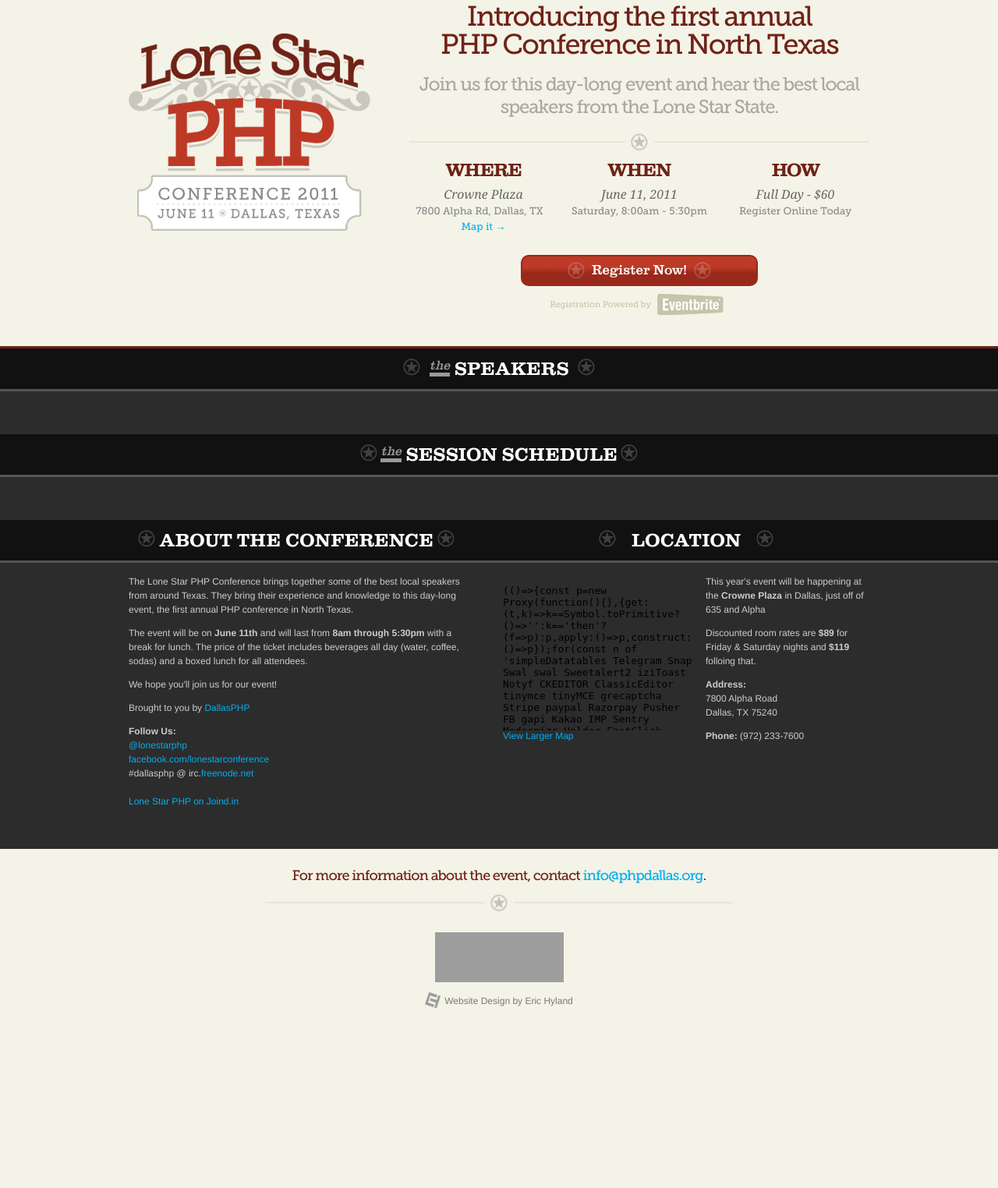
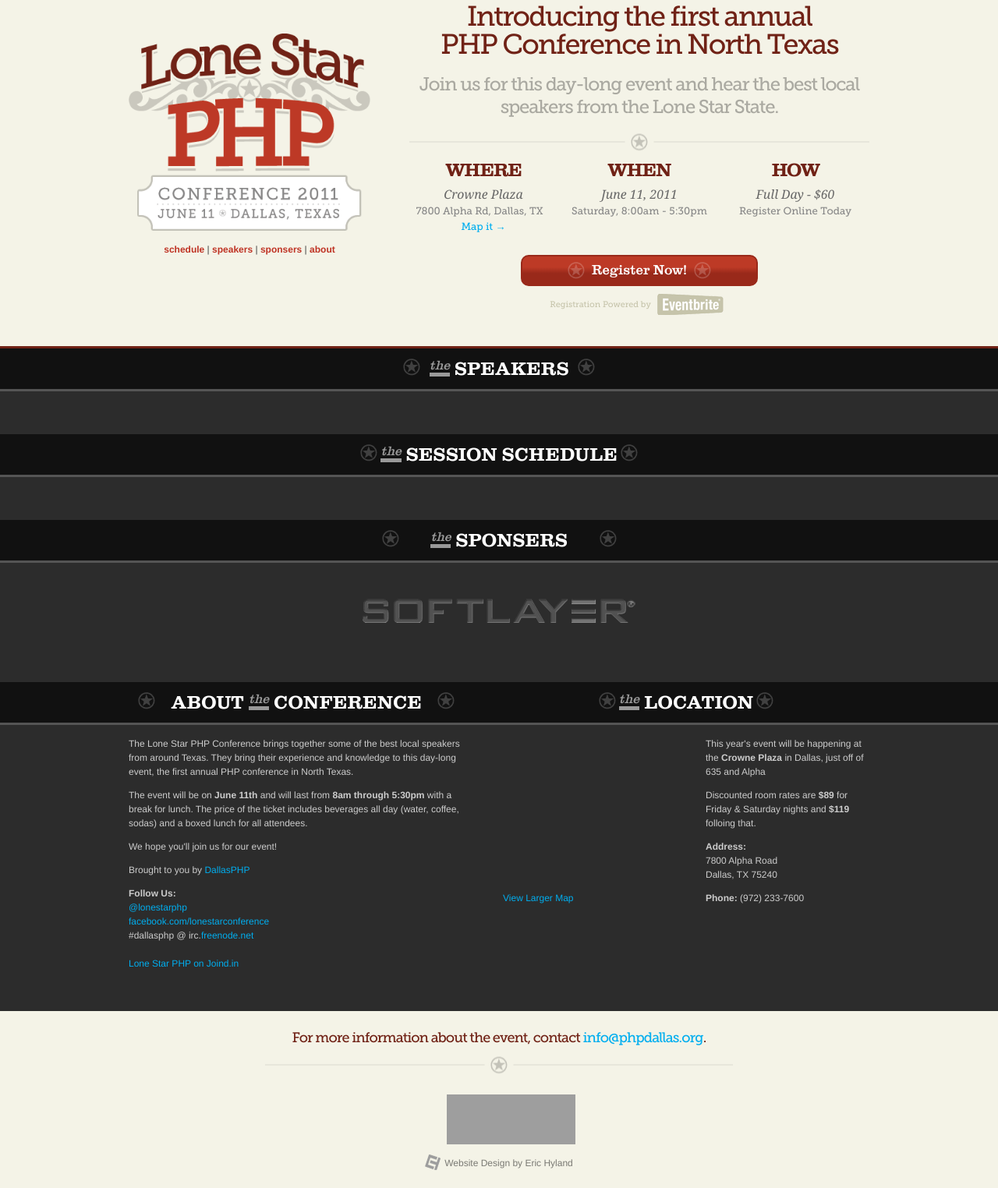
Before and after one commit to enygma/phpdallas, a PHP site: page /lonestarphp/view/template.php in a window 1280 px wide. Shown: the part 62-1586 px from the top of the page at 78% size. Before the commit the page ends 1355 px from the top, so only its background shows below. Run offline with PHP 8.4, Linux system fonts and the light colour scheme; the template is opened without the code that fills it, so the values that code supplies are empty; some libraries are stand-ins or nearby versions; some web fonts are replaced; grey boxes are pictures that could not be loaded.

Commit message:
adding sponsers
Signed-off-by: Eric Hyland <eric.hyland@gmail.com>

```diff
--- a/assets/css/lonestarphp.css
+++ b/assets/css/lonestarphp.css
@@ -1056,6 +1056,12 @@ header, .header { margin-top:50px; margin-bottom:20px;}
 			.speaker img { margin-bottom:10px; border:5px double #000; }
 			.speaker h4 { clear:both; margin-bottom:5px; }
 
+	#sponsers { text-align: center; }
+		a.sponser {margin:4em auto 3em;display:block;text-indent:-99999px; }
+		#softlayer { width:350px; height:32px; background:url('/assets/img/lonestarphp/softlayer-sprite.png') no-repeat 0 0; }
+			#softlayer:hover { background-position:0 -32px}
+
+
 	#schedule {}
 		#schedule h2 {
 			background-color:#111;
--- a/domains.txt
+++ b/domains.txt
@@ -1,3 +1,4 @@
 lonestarphp.net|lonestarphp
 lonestarphp.com|lonestarphp
 lonestarphp.org|lonestarphp
+lonestarphp.local|lonestarphp
--- a/lonestarphp/view/template.php
+++ b/lonestarphp/view/template.php
@@ -52,6 +52,13 @@
 		<div class="grid_8">
 			<img src="/assets/img/lonestarphp/logo.png" style="width:310px;" id="logo" />
 			<iframe src="http://www.facebook.com/plugins/like.php?href=http%3A%2F%2Fwww.facebook.com%2Fpages%2FLone-Star-PHP%2F135732006497004&amp;layout=button_count&amp;show_faces=false&amp;width=200&amp;action=like&amp;font&amp;colorscheme=light&amp;height=21" scrolling="no" frameborder="0" style="border:none; overflow:hidden; width:100px;  height:21px; position:fixed; top:16px; right:0;" allowTransparency="true"></iframe>
+
+			<br><br>
+
+			<a href="#schedule" style="color:#BF3324;font-weight:bold">schedule</a> |
+			<a href="#speakers" style="color:#BF3324;font-weight:bold">speakers</a> |
+			<a href="#sponsers" style="color:#BF3324;font-weight:bold">sponsers</a> |
+			<a href="#about" style="color:#BF3324;font-weight:bold">about</a>
 		</div>
 
 		<div id="info" class="grid_15 prefix_1	">
@@ -103,12 +110,22 @@
 				<?php echo $schedule_block; ?>
 		</section>
 
+	<section id="sponsers">
+		<div class="container_24 clearfix">
+			<h2><i>The</i> Sponsers</h2>
 
+			<a href="http://www.softlayer.com/" id="softlayer" class="sponser" target="_blank">SOFTLAYER</a>
+
+
+
+			<!--h3 style="text-align:center; color:#aaa; font-size:1.3em;">We'd like to extend our deepest thanks to these organizations that has made this event possible</h3-->
+		</div>
+	</section>
 
 		<section id="misc">
 			<div class="container_24 clearfix">
 				<div class="grid_11" id="about">
-					<h2>About The Conference</h2>
+					<h2>About <i>the</i> Conference</h2>
 					<p>The Lone Star PHP Conference brings together some of the best local speakers from around Texas. They bring their experience and knowledge to this day-long event, the first annual PHP conference in North Texas.</p>
 
 					<p>The event will be on <b>June 11th</b> and will last from <b>8am through 5:30pm</b> with a break for lunch. The price of the ticket includes beverages all day (water, coffee, sodas) and a boxed lunch for all attendees.</p>
@@ -127,7 +144,7 @@
 				</div>
 
 				<div class="grid_12 prefix_1" id="location">
-					<h2>Location</h2>
+					<h2><i>the</i> Location</h2>
 <iframe width="250" height="200" frameborder="0" scrolling="no" marginheight="0" marginwidth="0" style="float:left; margin-right:10px;" src="http://maps.google.com/maps?f=q&amp;source=s_q&amp;hl=en&amp;geocode=&amp;q=Crowne+Plaza+Suites+Dallas+Park+Central,+Alpha+Road,+Dallas,+TX&amp;aq=0&amp;sll=37.0625,-95.677068&amp;sspn=49.444078,95.273438&amp;ie=UTF8&amp;hq=Crowne+Plaza+Suites+Dallas+Park+Central&amp;hnear=Crowne+Plaza+Suites+Dallas+Park+Central,+7800+Alpha+Rd,+Dallas,+Texas+75240&amp;ll=32.928301,-96.771698&amp;spn=0.028817,0.042744&amp;z=13&amp;output=embed"></iframe><small><a href="http://maps.google.com/maps?f=q&amp;source=embed&amp;hl=en&amp;geocode=&amp;q=Crowne+Plaza+Suites+Dallas+Park+Central,+Alpha+Road,+Dallas,+TX&amp;aq=0&amp;sll=37.0625,-95.677068&amp;sspn=49.444078,95.273438&amp;ie=UTF8&amp;hq=Crowne+Plaza+Suites+Dallas+Park+Central&amp;hnear=Crowne+Plaza+Suites+Dallas+Park+Central,+7800+Alpha+Rd,+Dallas,+Texas+75240&amp;ll=32.928301,-96.771698&amp;spn=0.028817,0.042744&amp;z=13" style="float:left;clear:left;">View Larger Map</a></small>
 
 					<p>This year's event will be happening at the <b>Crowne Plaza</b> in Dallas, just off of 635 and Alpha</p>
@@ -149,7 +166,7 @@
 		<hr class="star" />
 		<br />
 		<a href="http://www.w3.org/html/logo/">
-			<img src="http://www.w3.org/html/logo/badge/html5-badge-h-css3-semantics.png" width="165" height="64" alt="HTML5 Powered with CSS3 / Styling, and Semantics" title="HTML5 Powered with CSS3 / Styling, and Semantics">
+			<img src="http://www.w3.org/html/logo/badge/html5-badge-h-css3-semantics.png" width="165" height="64" alt="HTML5 Powered with CSS3 / Styling, and Semantics" title="HTML5 Powered with CSS3 / Styling, and Semantics" style="margin-left:30px;">
 		</a>
 		<br /><br />
 		<a href="http://www.erichyland.com" target="_blank" id="design-sig">Website Design by Eric Hyland</a>
--- /dev/null
+++ b/site/config/config.ini
@@ -0,0 +1,2 @@
+[template]
+template.file = template.php
```
Also changed, not shown: assets/img/lonestarphp/softlayer-sprite.png (added).
